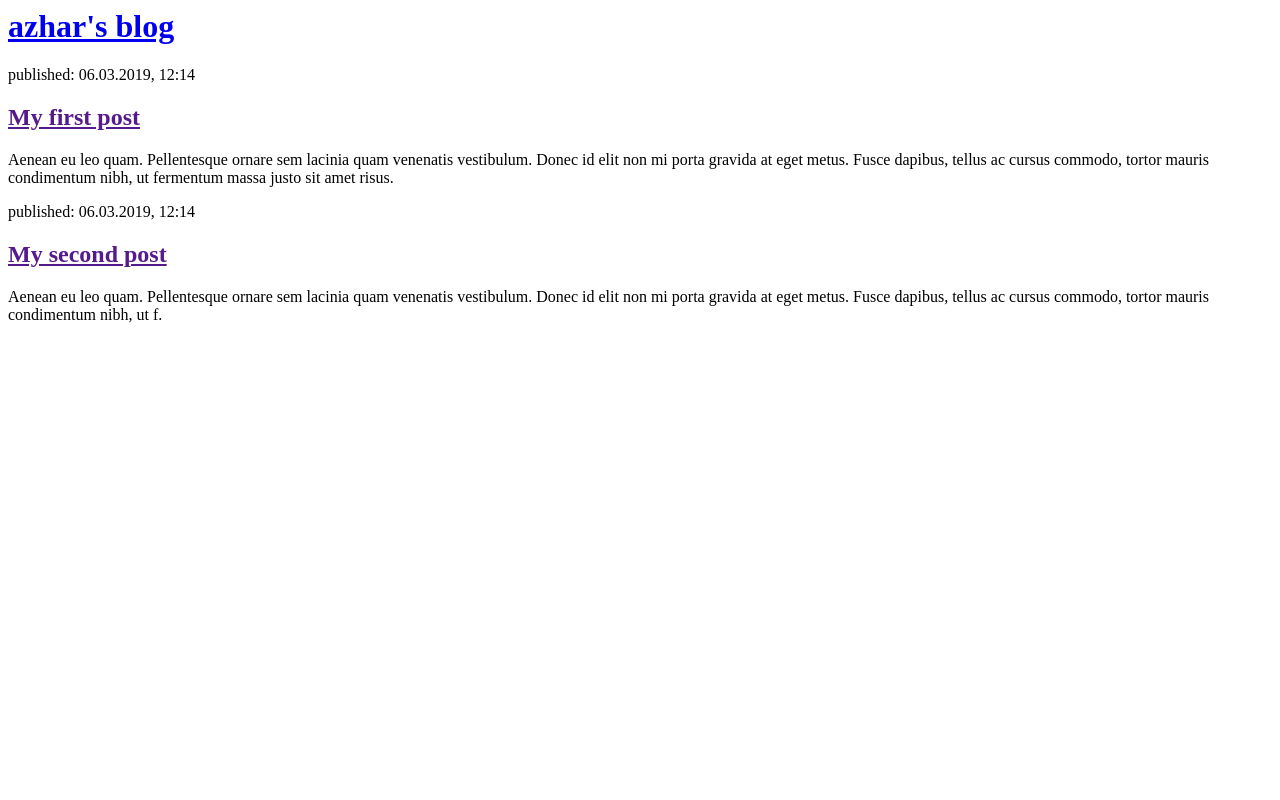
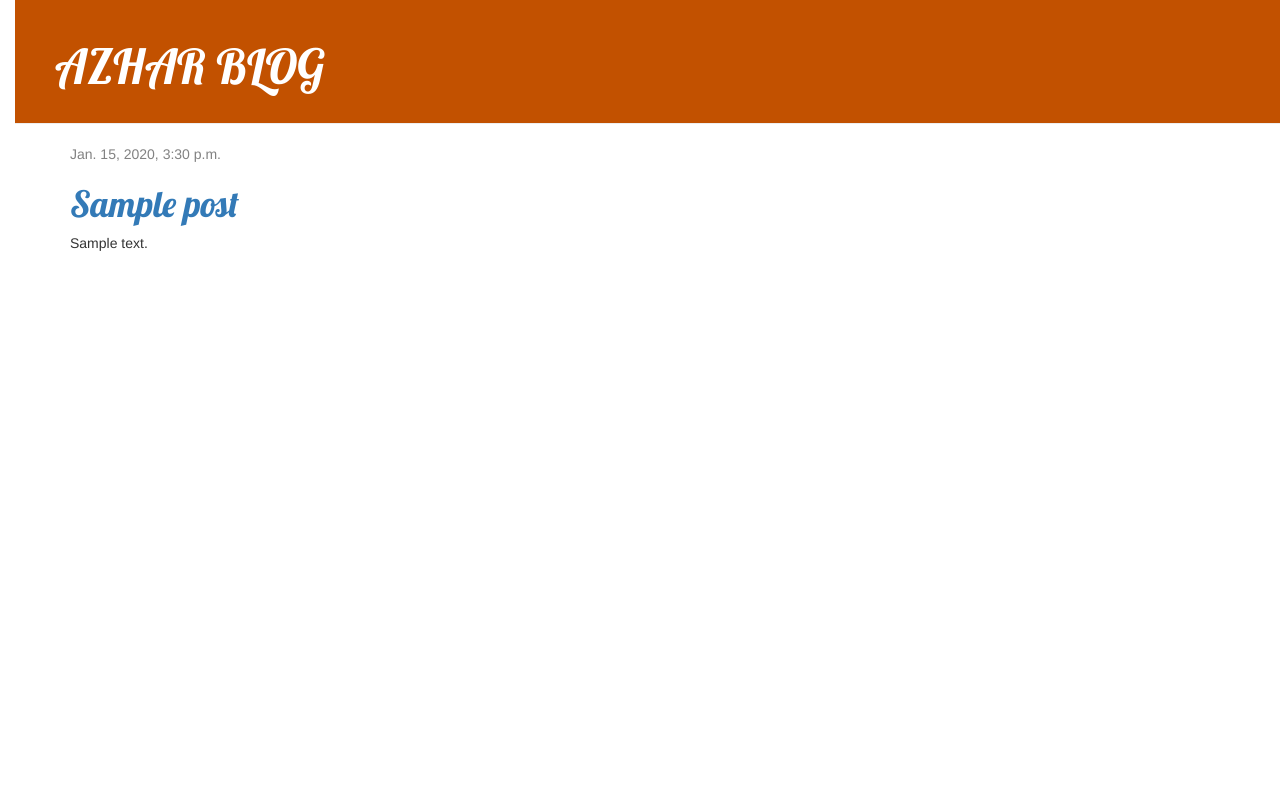
Before and after one commit to azhar-123/my-first-blog, a Django app: template blog/templates/blog/post_list.html in a window 1280 px wide. Run offline with Django 3.2, Linux system fonts and the light colour scheme; the template is opened without the code that fills it: values that come from a table or form of the project are taken from there, others are empty; tables that the repository leaves empty hold one stand-in row (values such as "Sample post"); some libraries are stand-ins or nearby versions.

Commit message:
changes made to the HTML for site

```diff
--- /dev/null
+++ b/blog/static/css/blog.css
@@ -0,0 +1,58 @@
+h1 a,h2 a{
+
+	colour : #C25100;
+	font-family: 'Lobster' ;
+}
+
+body
+{
+	padding-left: 15px;
+}
+
+
+.page-header {
+    background-color: #C25100;
+    margin-top: 0;
+    padding: 20px 20px 20px 40px;
+}
+
+.page-header h1, .page-header h1 a, .page-header h1 a:visited, .page-header h1 a:active {
+    color: #ffffff;
+    font-size: 36pt;
+    text-decoration: none;
+}
+
+.content {
+    margin-left: 40px;
+}
+
+h1, h2, h3, h4 {
+    font-family: 'Lobster', cursive;
+}
+
+.date {
+    color: #828282;
+}
+
+.save {
+    float: right;
+}
+
+.post-form textarea, .post-form input {
+    width: 100%;
+}
+
+.top-menu, .top-menu:hover, .top-menu:visited {
+    color: #ffffff;
+    float: right;
+    font-size: 26pt;
+    margin-right: 20px;
+}
+
+.post {
+    margin-bottom: 70px;
+}
+
+.post h2 a, .post h2 a:visited {
+    color: #000000;
+}
--- /dev/null
+++ b/blog/templates/blog/base.html
@@ -0,0 +1,24 @@
+{% load static %}
+<html>
+    <head>
+        <title>azhar blog</title>
+        <link rel="stylesheet" href="//maxcdn.bootstrapcdn.com/bootstrap/3.2.0/css/bootstrap.min.css">
+        <link rel="stylesheet" href="//maxcdn.bootstrapcdn.com/bootstrap/3.2.0/css/bootstrap-theme.min.css">
+        <link href="//fonts.googleapis.com/css?family=Lobster&subset=latin,latin-ext" rel="stylesheet" type="text/css">
+        <link rel="stylesheet" href="{% static 'css/blog.css' %}">
+
+    </head>
+    <body>
+    <div class="page-header">
+        <h1><a href="/">AZHAR BLOG</a></h1>
+    </div>
+    <div class="content container">
+        <div class="row">
+            <div class="col-md-8">
+            {% block content %}
+            {% endblock %}
+            </div>
+        </div>
+    </div>
+</body>
+</html>
--- a/blog/templates/blog/post_list.html
+++ b/blog/templates/blog/post_list.html
@@ -1,22 +1,13 @@
-<html>
-    <head>
-        <title>azhar's blog</title>
-    </head>
-    <body>
-        <div>
-            <h1><a href="/">azhar's blog</a></h1>
+
+{% extends 'blog/base.html' %}
+{% block content %}
+{% for post in posts %}
+    <div class="post">
+        <div class="date">
+            {{ post.published_date }}
         </div>
-
-        <div>
-            <p>published: 06.03.2019, 12:14</p>
-            <h2><a href="">My first post</a></h2>
-            <p>Aenean eu leo quam. Pellentesque ornare sem lacinia quam venenatis vestibulum. Donec id elit non mi porta gravida at eget metus. Fusce dapibus, tellus ac cursus commodo, tortor mauris condimentum nibh, ut fermentum massa justo sit amet risus.</p>
-        </div>
-
-        <div>
-            <p>published: 06.03.2019, 12:14</p>
-            <h2><a href="">My second post</a></h2>
-            <p>Aenean eu leo quam. Pellentesque ornare sem lacinia quam venenatis vestibulum. Donec id elit non mi porta gravida at eget metus. Fusce dapibus, tellus ac cursus commodo, tortor mauris condimentum nibh, ut f.</p>
-        </div>
-    </body>
-</html>
+        <h1><a href="{% url 'post_detail' pk=post.pk %}">{{ post.title }}</a></h1>
+        <p>{{ post.text|linebreaksbr }}</p>
+    </div>
+{% endfor %}
+{% endblock %}
--- a/blog/urls.py
+++ b/blog/urls.py
@@ -10,4 +10,6 @@ from . import views
 urlpatterns = [
 
 	path('',views.post_list ,name = 'post_list'),
+	path('post/<int:pk>/', views.post_detail, name='post_detail'),
+
 ]
--- a/manage.py
+++ b/manage.py
@@ -11,5 +11,5 @@ if __name__ == "__main__":
             "Couldn't import Django. Are you sure it's installed and "
             "available on your PYTHONPATH environment variable? Did you "
             "forget to activate a virtual environment?"
-        ) from exc
+        )from exc
     execute_from_command_line(sys.argv)
--- a/mysite/urls.py
+++ b/mysite/urls.py
@@ -18,5 +18,5 @@ from django.urls import path,include
 
 urlpatterns = [
     path('admin/', admin.site.urls),
-    path('',include('blog.urls')),        # addde new
+    path('',include('blog.urls')),        # added new
 ]
```
Also changed, not shown: blog/templates/blog/post_detail.html (added, +12 -0 lines), blog/views.py (+12 -3 lines), blog/models.py (line endings or trailing spaces), readme.txt, readme1.txt (added), readme2.txt (added).
